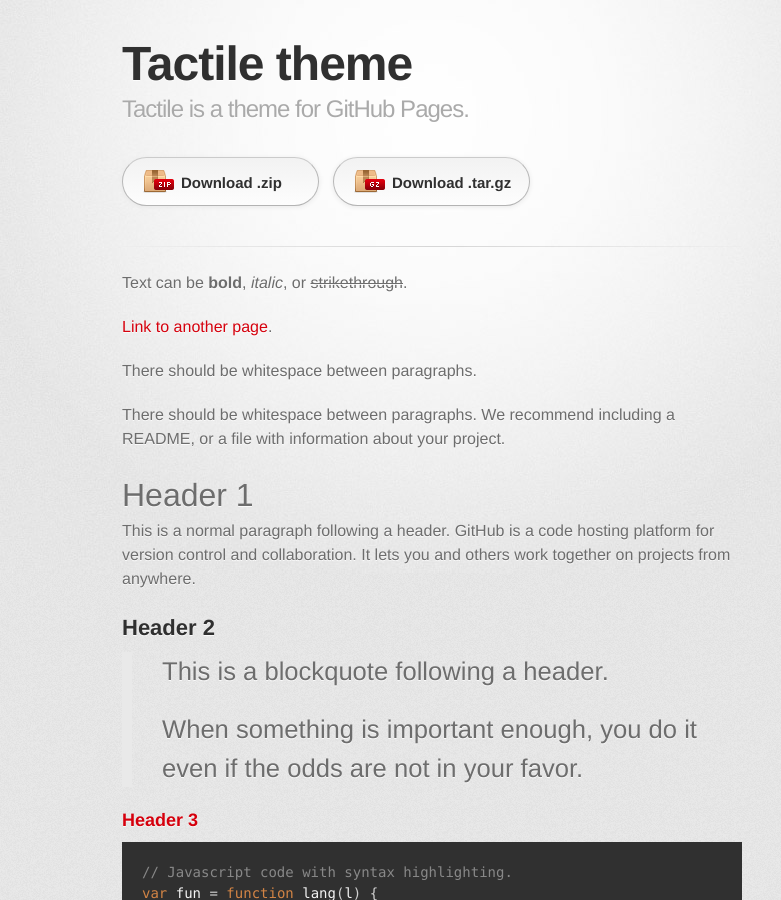
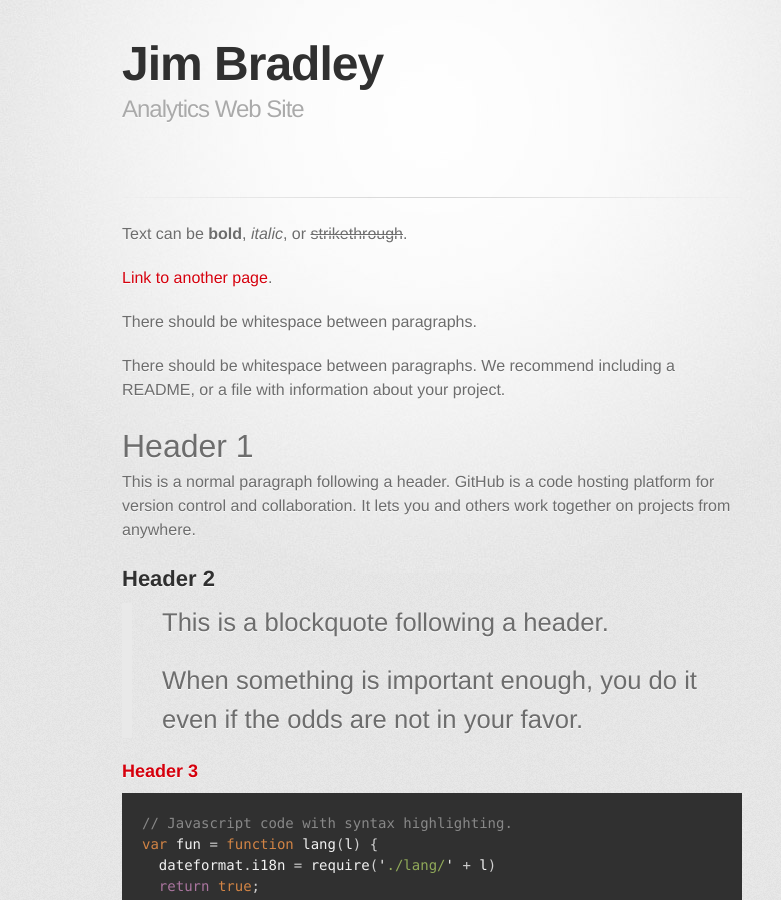
Before and after one commit to jrb28/jrb28.github.io, a Jekyll site: the page built from index.md, in a window 1280 px wide and 900 px high. Shown: the whole window, without its empty margins (208-989 px from the left). Built offline with Jekyll 4.4.1, drawn with Linux system fonts in a browser that asks for light colours; some web fonts are replaced.

Commit message:
Update _config.yml

```diff
--- a/_config.yml
+++ b/_config.yml
@@ -1,5 +1,5 @@
-title: Tactile theme
-description: Tactile is a theme for GitHub Pages.
-show_downloads: true
+title: Jim Bradley
+description: Analytics Web Site
+show_downloads: false
 google_analytics:
 theme: jekyll-theme-tactile
```
